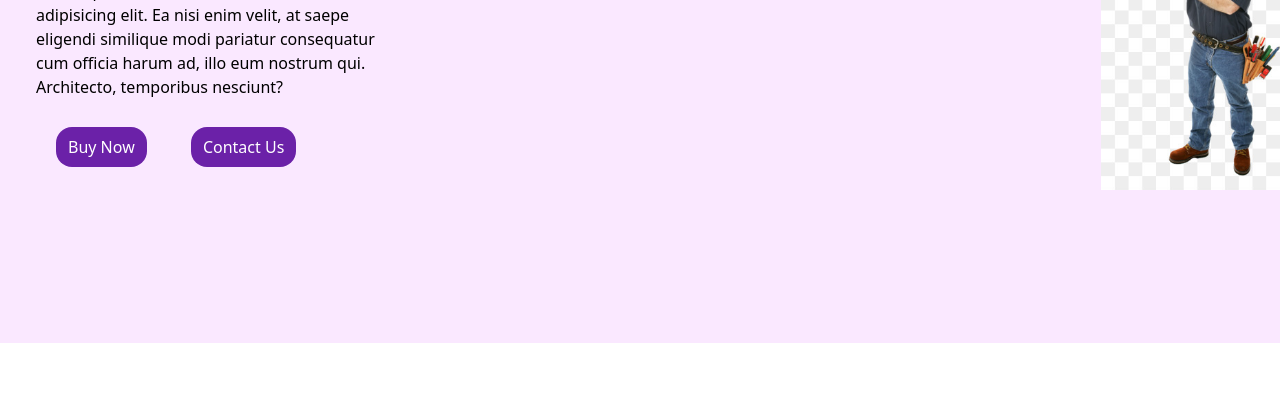
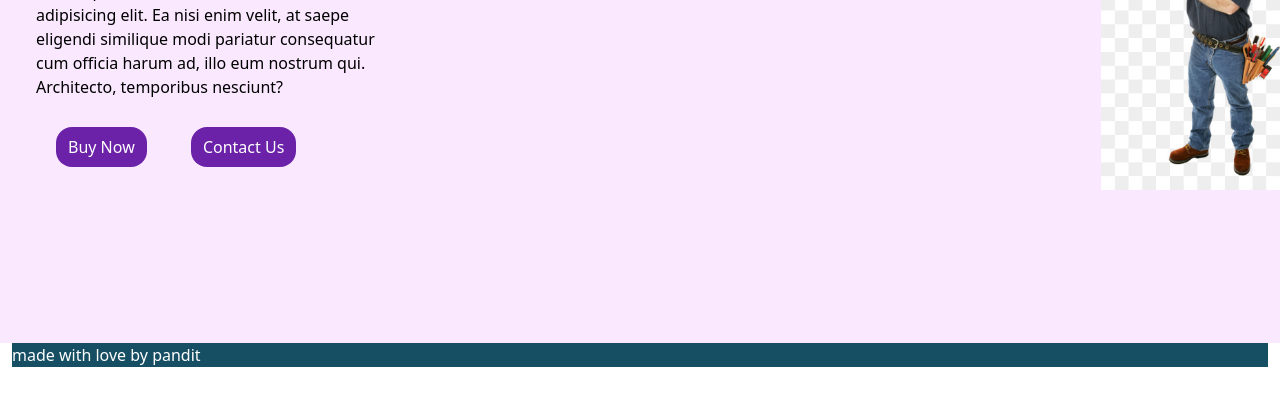
Before and after one commit to panditdhamdhere/Tailwind-Css, a website: page landing.html in a window 1280 px wide. Shown: the part 309-714 px from the top of the page. Drawn offline with nearby package versions, Linux system fonts and the light colour scheme.

Commit message:
footer added

```diff
--- a/landing.html
+++ b/landing.html
@@ -41,6 +41,7 @@
             <img src="bg.png" class="flex" alt="" srcset="">
         </div>
     </main>
+    <footer class="bg-cyan-900 text-white items-center flex mx-3">made with love by pandit</footer>
 </body>
 
 </html>
```
